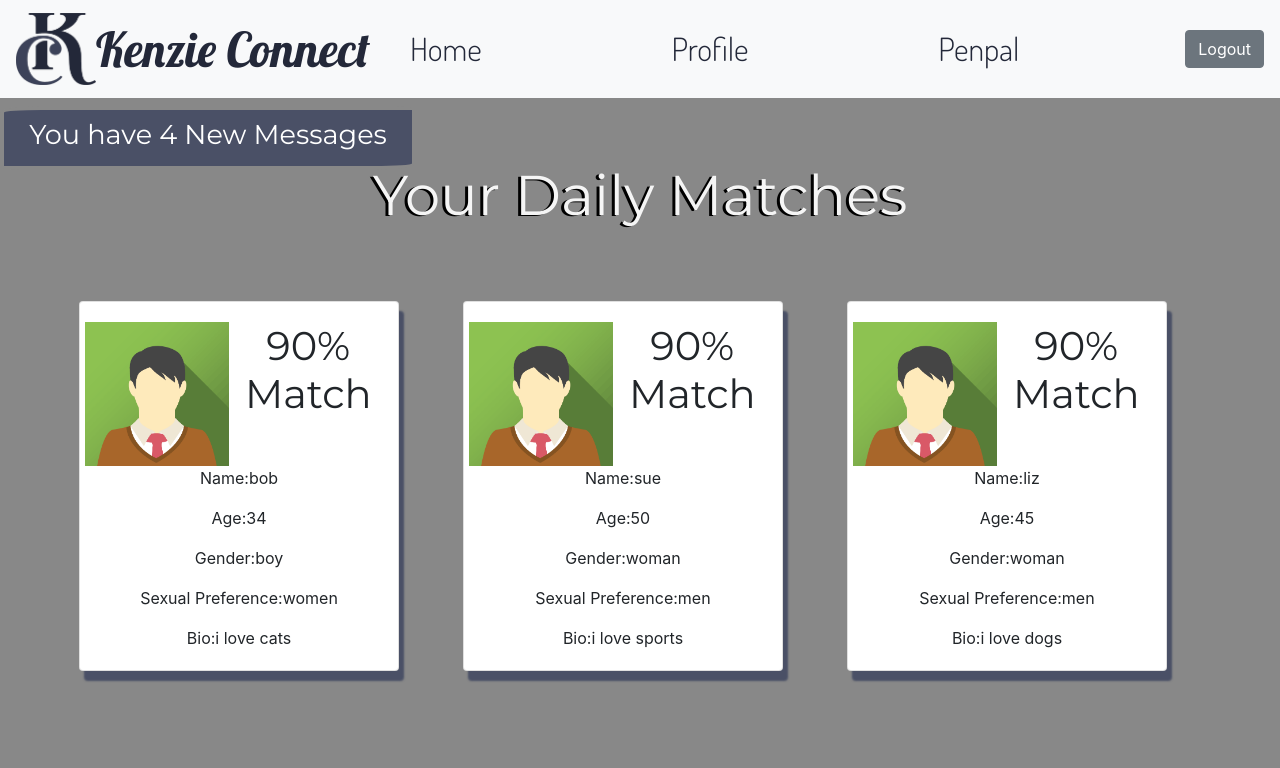
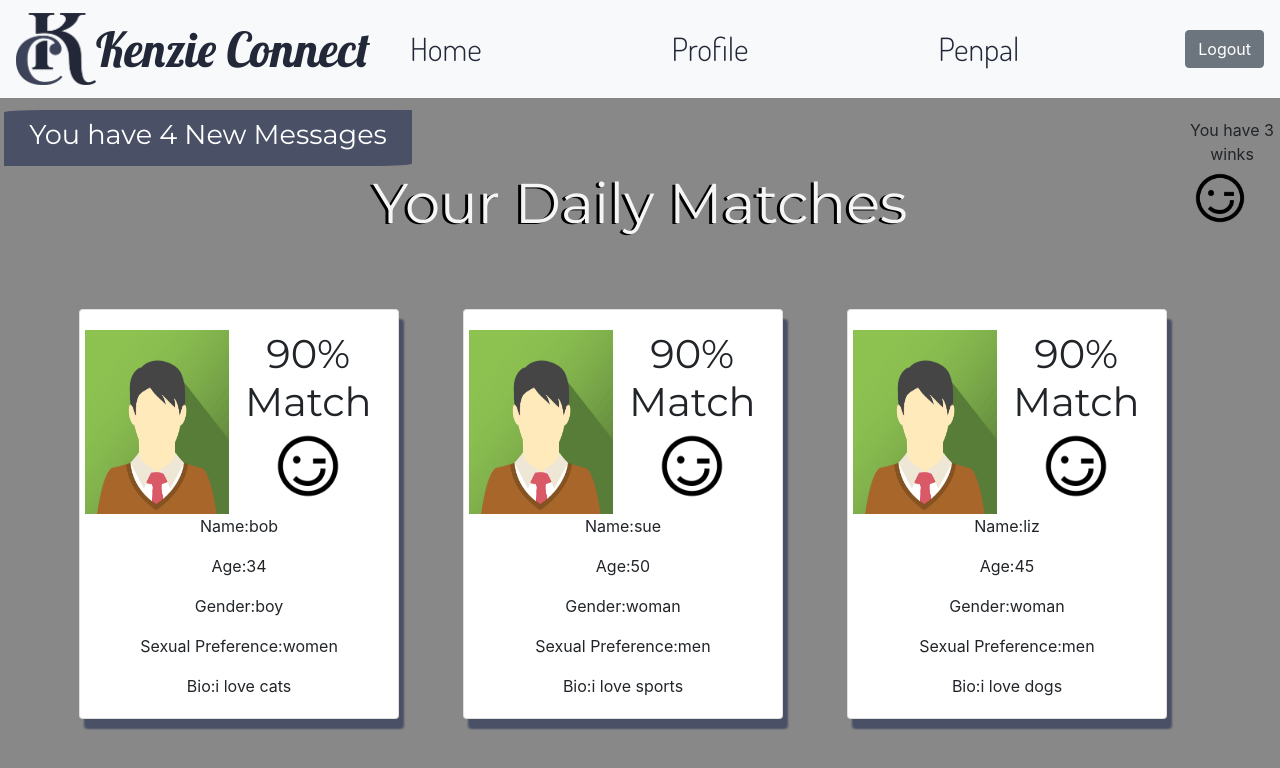
Before and after one commit to AmandaYonce/kenzieconnect, a React (Create React App) app in the folder frontend/: page /home/ in a window 1280 px wide. Shown: the top 768 px of the page. Built offline with nearby package versions, Linux system fonts and the light colour scheme.

Commit message:
add winks

```diff
--- a/frontend/src/components/LandingCards.js
+++ b/frontend/src/components/LandingCards.js
@@ -2,6 +2,7 @@ import React from "react";
 import { CardBody, Card, Col, Row, CardText } from "reactstrap";
 import placeholder from "../images/placeholder.png";
 import logo from "../images/logo.png";
+import wink from '../images/wink.png'
 const LandingCards = (props) => {
   //map three random mathes here from fetch
   const test = [
@@ -49,7 +50,11 @@ const LandingCards = (props) => {
             <h1 style={{ fontFamily: "Montserrat", fontSize: "2.5em" }}>
               90% <br />
               Match
+              <br/>
+              {/* when the user clicks on this icon it should trigger a wink */}
+              <img alt="wink" style={{width: "2em"}} src={wink}/>
             </h1>
+
           </Row>
           <CardText>Name:{value.name}</CardText>
           <CardText>Age:{value.age}</CardText>
@@ -63,7 +68,7 @@ const LandingCards = (props) => {
           <Card style={{ width: "20em", height: "100%", margin: "0 auto"}}>
               <CardBody>
                 <Row style={{ alignItems: "center" }}>
-                <img alt="logo" src={logo} style={{ width: "20em" }} />
+                <img alt="logo" src={logo} style={{ width: "19.7em" }} />
                 </Row>
               </CardBody>
             </Card>
--- a/frontend/src/components/landingpage.js
+++ b/frontend/src/components/landingpage.js
@@ -1,7 +1,7 @@
 import React from "react";
 import Header from "./header";
 import { Card, Row } from "reactstrap";
-
+import wink from "../images/wink.png"
 import LandingCards from "./LandingCards";
 import { StateContext } from "../App";
 
@@ -18,6 +18,12 @@ const Landing = (props) => {
             </a>
           </Card>
         </Row>
+        <Row style={{ margin: "0.5em" }}>
+          <Card id="winkslide">
+              You have 3 winks
+              <img alt="wink" src={wink} style={{ width: "4em" }} />
+          </Card>
+        </Row>
         <Row style={{ justifyContent: "center", marginTop: "3.5em"}} row-12>
           <h1 style={{fontFamily: 'Montserrat', fontSize: "3.5em", color: "whitesmoke", textShadow: '-3px 1px 0 #000'}}>Your Daily Matches</h1>
       </Row>
--- a/frontend/src/main.css
+++ b/frontend/src/main.css
@@ -249,6 +249,29 @@ font-family: 'Montserrat', sans-serif; */
     100% { left: 0; }
 }
 
+#winkslide {
+    width: 6em;
+    height: 4em;
+    text-align: center;
+    border: 4px solid #888888;
+    border-radius: 10% 5% 10% 5%;
+    background-color: transparent;
+    position: absolute;
+    right: -600px;
+    -webkit-animation: winkslide 0.5s forwards;
+    -webkit-animation-delay: 2s;
+    animation: winkslide 0.5s forwards;
+    animation-delay: 2s;
+}
+
+@-webkit-keyframes winkslide {
+    100% { right: 0; }
+}
+
+@keyframes winkslide {
+    100% { right: 0; }
+}
+
 
 .flip-card {
     background-color: transparent;
```
Also changed, not shown: frontend/src/images/wink.png (added).
